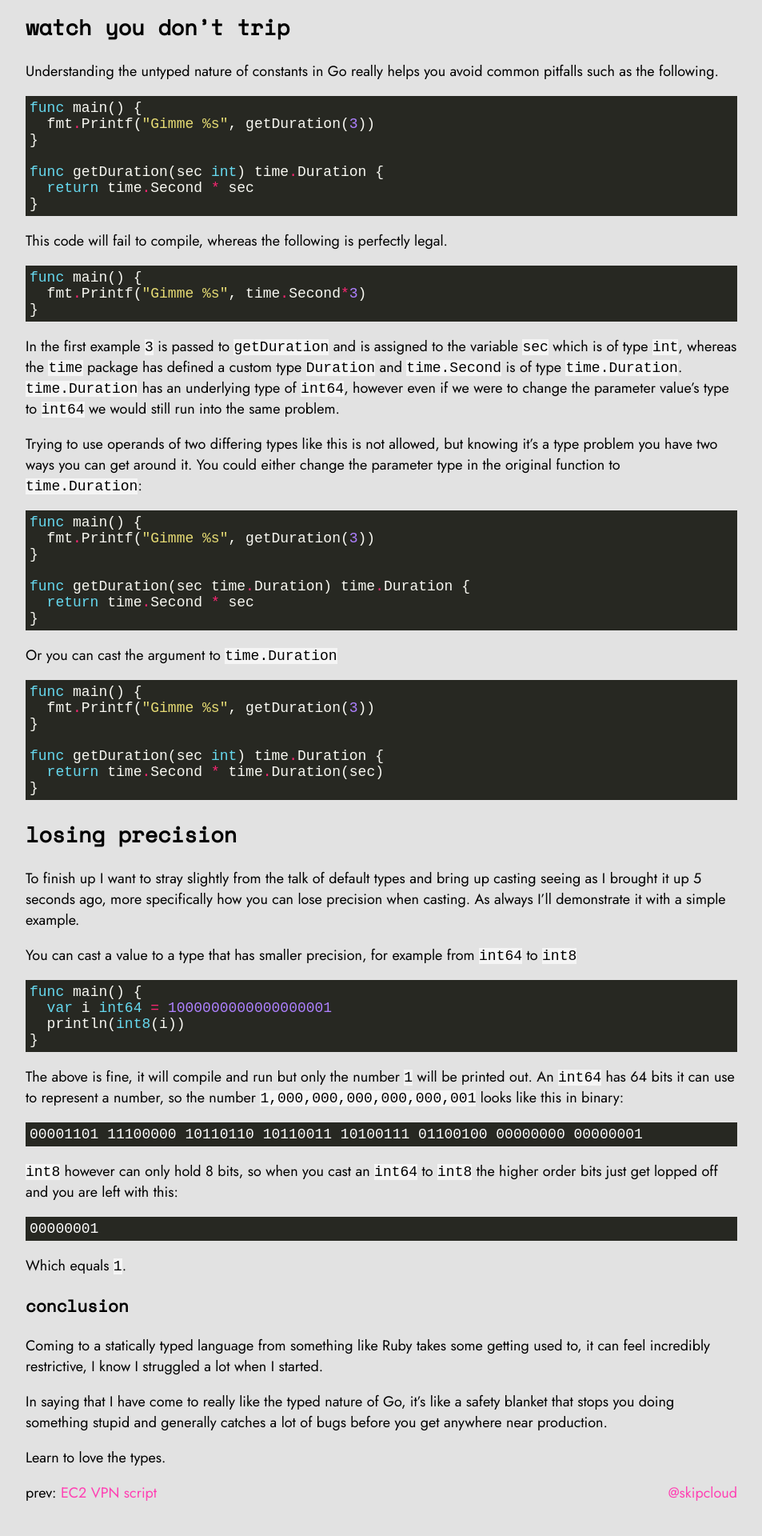
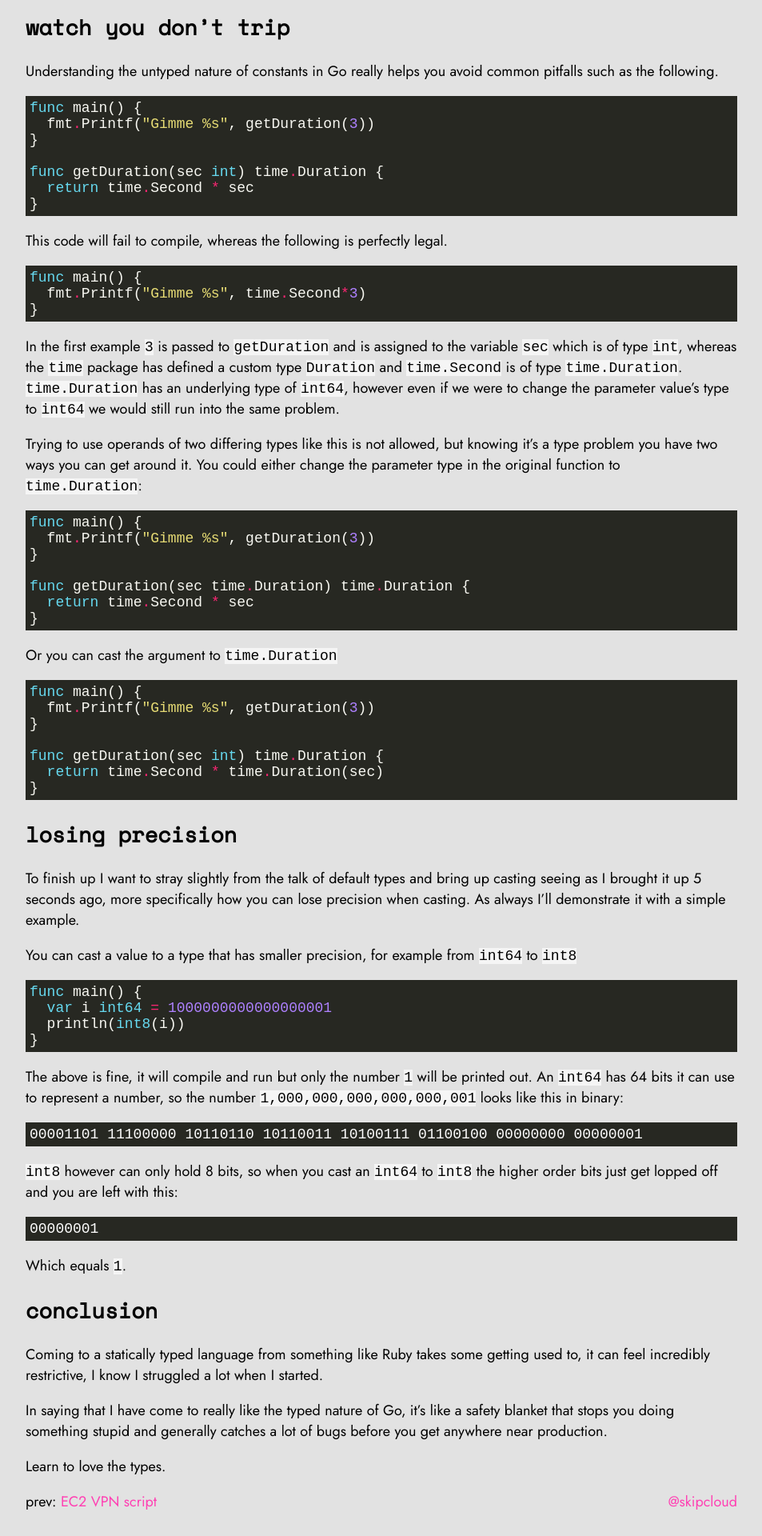
Before and after one commit to skipcloud/skipcloud.github.io, a Jekyll site: the page built from _posts/2020-05-02-untyped-constants-in-go.md, in a window 1280 px wide. Shown: the part 1766-3686 px from the top of the page at 80% size, without its empty margins (163-1116 px from the left). Built offline with Jekyll 4.4.1, drawn with Linux system fonts in a browser that asks for light colours.

```diff
--- a/_posts/2020-05-02-untyped-constants-in-go.md
+++ b/_posts/2020-05-02-untyped-constants-in-go.md
@@ -184,7 +184,7 @@ order bits just get lopped off and you are left with this:
 
 Which equals `1`.
 
-### conclusion
+## conclusion
 
 Coming to a statically typed language from something like Ruby takes some
 getting used to, it can feel incredibly restrictive, I know I struggled a lot
```
